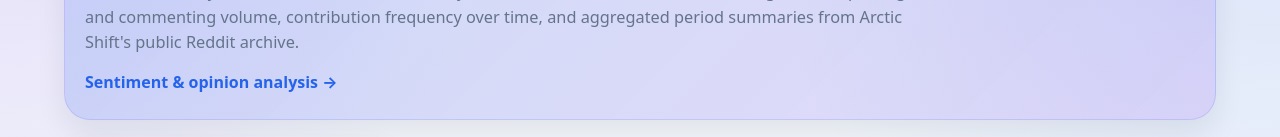
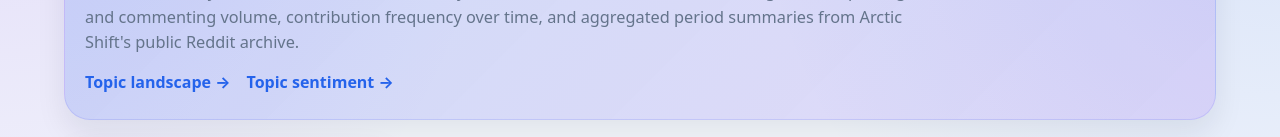
Before and after one commit to jenschristianschroder/Distinct-Authors, a website: page index.html in a window 1280 px wide. Shown: the part 136-273 px from the top of the page. Drawn offline with Linux system fonts and the light colour scheme.

Commit message:
Link subreddit topic landscape from activity dashboard

```diff
--- a/index.html
+++ b/index.html
@@ -12,7 +12,7 @@
   <section class="hero">
     <h1>Distinct Reddit Authors Dashboard</h1>
     <p class="subhead muted">A mobile-friendly dashboard for subreddit activity. It tracks distinct contributors, returning authors, posting and commenting volume, contribution frequency over time, and aggregated period summaries from Arctic Shift's public Reddit archive.</p>
-    <p style="margin:14px 0 0"><a href="sentiment.html" style="color:var(--blue);font-weight:700;text-decoration:none">Sentiment &amp; opinion analysis →</a></p>
+    <p style="margin:14px 0 0;display:flex;gap:16px;flex-wrap:wrap"><a href="topics.html" style="color:var(--blue);font-weight:700;text-decoration:none">Topic landscape →</a><a href="sentiment.html" style="color:var(--blue);font-weight:700;text-decoration:none">Topic sentiment →</a></p>
   </section>
 
   <div class="app-grid">
```
